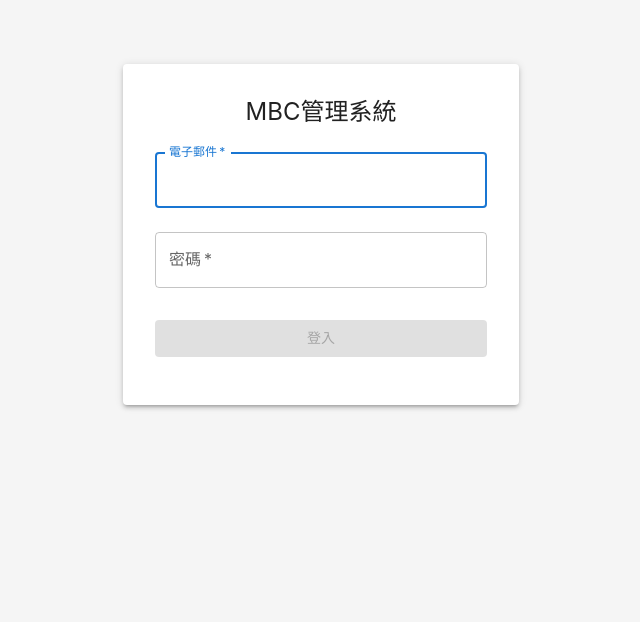
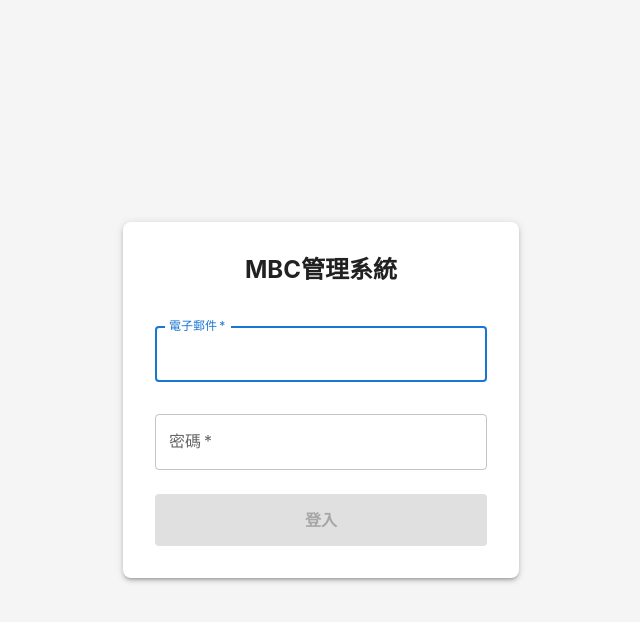
Before and after one commit to yyami731117tw/sum-crm, a Next.js app: page /login in a window 1280 px wide. Shown: the top 622 px of the page, without its empty margins (319-959 px from the left). Built offline with nearby package versions, Linux system fonts and the light colour scheme.

Commit message:
Auto deploy: 2025年 1月20日 週一 15時20分12秒 CST

```diff
--- a/src/pages/api/auth/[...nextauth].ts
+++ b/src/pages/api/auth/[...nextauth].ts
@@ -15,7 +15,7 @@ export const authOptions: AuthOptions = {
       },
       async authorize(credentials) {
         if (!credentials?.email || !credentials?.password) {
-          return null
+          throw new Error('請輸入信箱和密碼')
         }
 
         try {
@@ -32,12 +32,12 @@ export const authOptions: AuthOptions = {
           })
 
           if (!user || !user.password) {
-            return null
+            throw new Error('信箱或密碼錯誤')
           }
 
           const isValid = await compare(credentials.password, user.password)
           if (!isValid) {
-            return null
+            throw new Error('信箱或密碼錯誤')
           }
 
           return {
@@ -49,7 +49,7 @@ export const authOptions: AuthOptions = {
           }
         } catch (error) {
           console.error('Authorization error:', error)
-          return null
+          throw error
         }
       }
     })
@@ -84,22 +84,22 @@ export const authOptions: AuthOptions = {
 }
 
 export default async function handler(req: NextApiRequest, res: NextApiResponse) {
-  // 設置 CORS 標頭
-  res.setHeader('Access-Control-Allow-Credentials', 'true')
-  res.setHeader('Access-Control-Allow-Origin', req.headers.origin || '*')
-  res.setHeader('Access-Control-Allow-Methods', 'GET,POST,OPTIONS')
-  res.setHeader('Access-Control-Allow-Headers', 'Content-Type, Authorization')
-
-  // 處理 OPTIONS 請求
   if (req.method === 'OPTIONS') {
+    res.setHeader('Access-Control-Allow-Credentials', 'true')
+    res.setHeader('Access-Control-Allow-Origin', req.headers.origin || '*')
+    res.setHeader('Access-Control-Allow-Methods', 'GET,POST,OPTIONS')
+    res.setHeader('Access-Control-Allow-Headers', 'Content-Type, Authorization')
     res.status(200).end()
     return
   }
 
   try {
-    await NextAuth(req, res, authOptions)
+    return await NextAuth(req, res, authOptions)
   } catch (error) {
     console.error('NextAuth error:', error)
-    res.status(500).json({ error: '認證服務發生錯誤' })
+    return res.status(500).json({
+      error: '認證服務發生錯誤',
+      details: error instanceof Error ? error.message : '未知錯誤'
+    })
   }
 }
--- a/src/pages/login.tsx
+++ b/src/pages/login.tsx
@@ -11,6 +11,7 @@ import {
   CircularProgress,
   Alert
 } from '@mui/material'
+import Head from 'next/head'
 
 export default function Login() {
   const router = useRouter()
@@ -35,14 +36,16 @@ export default function Login() {
       const result = await signIn('credentials', {
         email: email.trim(),
         password: password.trim(),
-        redirect: false,
-        callbackUrl: '/'
+        redirect: false
       })
 
       if (result?.error) {
         setError('信箱或密碼錯誤')
-      } else if (result?.ok) {
-        router.push('/')
+        return
+      }
+
+      if (result?.ok) {
+        await router.replace('/')
       }
     } catch (err) {
       console.error('Login error:', err)
@@ -53,17 +56,37 @@ export default function Login() {
   }
 
   return (
+    <>
+      <Head>
+        <title>登入 - MBC管理系統</title>
+      </Head>
       <Container component="main" maxWidth="xs">
         <Box
           sx={{
-          marginTop: 8,
+            minHeight: '100vh',
             display: 'flex',
             flexDirection: 'column',
             alignItems: 'center',
+            justifyContent: 'center',
+            py: 4
           }}
         >
-        <Paper elevation={3} sx={{ p: 4, width: '100%' }}>
-          <Typography component="h1" variant="h5" align="center" gutterBottom>
+          <Paper
+            elevation={3}
+            sx={{
+              p: 4,
+              width: '100%',
+              maxWidth: 400,
+              borderRadius: 2
+            }}
+          >
+            <Typography
+              component="h1"
+              variant="h5"
+              align="center"
+              gutterBottom
+              sx={{ fontWeight: 'bold', mb: 3 }}
+            >
               MBC管理系統
             </Typography>
             {error && (
@@ -85,6 +108,7 @@ export default function Login() {
                 disabled={loading}
                 error={!!error}
                 autoFocus
+                sx={{ mb: 2 }}
               />
               <TextField
                 margin="normal"
@@ -99,13 +123,18 @@ export default function Login() {
                 onChange={(e) => setPassword(e.target.value)}
                 disabled={loading}
                 error={!!error}
+                sx={{ mb: 3 }}
               />
               <Button
                 type="submit"
                 fullWidth
                 variant="contained"
                 disabled={loading || !email || !password}
-              sx={{ mt: 3, mb: 2 }}
+                sx={{
+                  py: 1.5,
+                  fontSize: '1rem',
+                  fontWeight: 'bold'
+                }}
               >
                 {loading ? <CircularProgress size={24} /> : '登入'}
               </Button>
@@ -113,5 +142,6 @@ export default function Login() {
           </Paper>
         </Box>
       </Container>
+    </>
   )
 }
```
Lines whose indentation alone changed are shown as unchanged.
